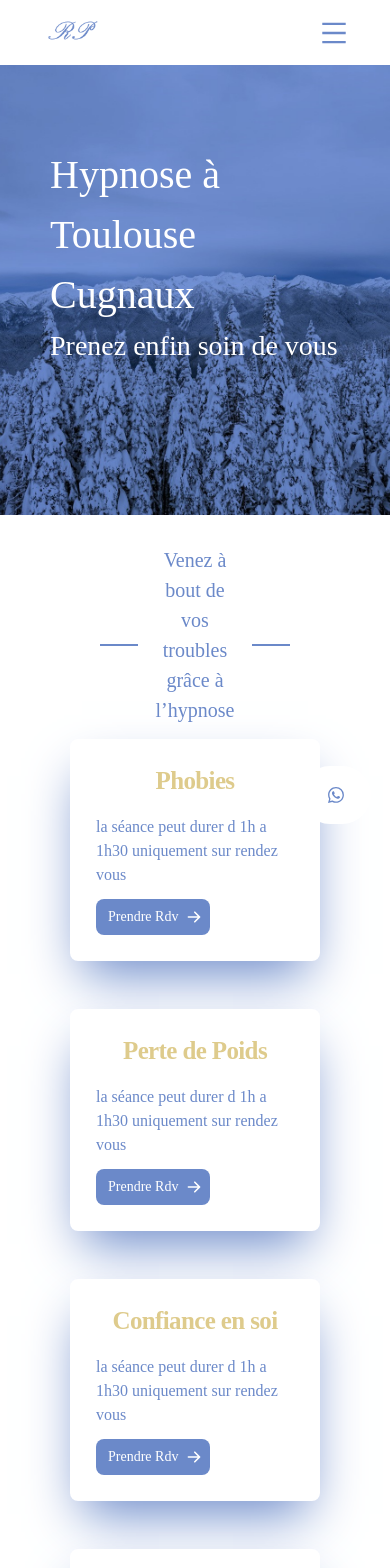
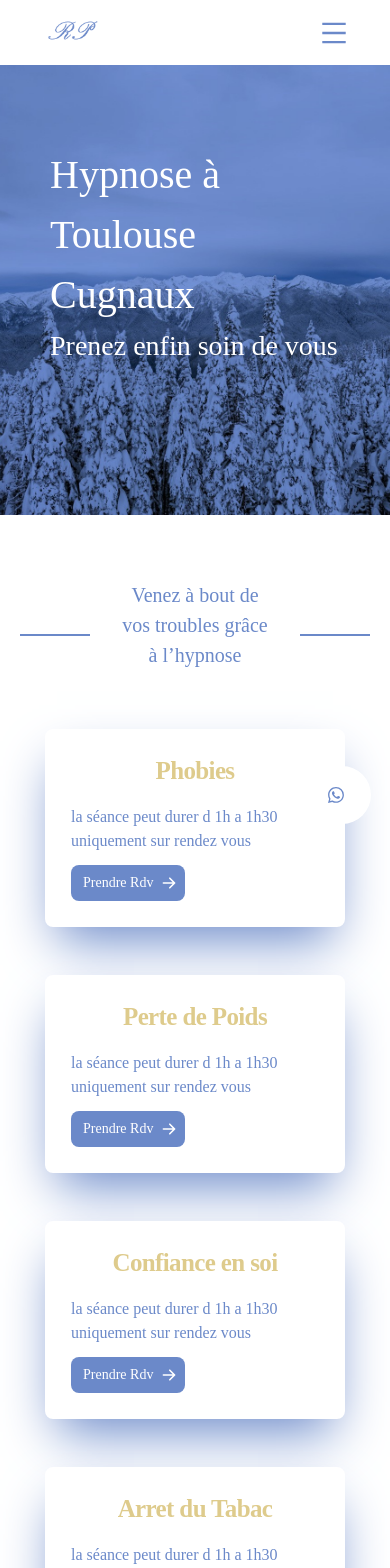
Before and after one commit to remiPra/site-hypnose-remi-2022, a Next.js app: page / in a window 390 px wide. Shown: the top 1568 px of the page. Built offline with nearby package versions, Linux system fonts and the light colour scheme; a web font is replaced by a local one.

Commit message:
responsive

```diff
--- a/component/ComponenthDeuxTraitBleu.js
+++ b/component/ComponenthDeuxTraitBleu.js
@@ -2,7 +2,7 @@ import React from 'react'
 
 function ComponentDeuxTraitBleu() {
     return (
-        <div  data-aos="fade-down" className="section1header" style={{ position: 'relative' }}>
+        <div  data-aos="fade-down" className="section1header mt-10 lg:mt-0" style={{ position: 'relative' }}>
             <div className="traitBleu"></div>
             <h2 className=' text-[20px] lg:text-[30px] w-[80%] md:w-[60%] '>Venez à bout de vos troubles grâce à l’hypnose</h2>
         </div>
--- a/component/Home/ContactComponent.js
+++ b/component/Home/ContactComponent.js
@@ -7,7 +7,7 @@ import ComponenthDeuxTraitBleu from '../../component/ComponenthDeuxTraitBleu'
 function ContactComponentCard() {
     const dispatch = useDispatch()
     return (
-        <section className="section1 mb-[70px]" >
+        <section className="section1 p-5 lg:px-[100px] lg:py-[70px] mb-[70px]" >
 
             <ComponenthDeuxTraitBleu />
 
--- a/component/Home/PresentationCabinet.js
+++ b/component/Home/PresentationCabinet.js
@@ -3,7 +3,7 @@ import ComponenthDeuxTraitBleu from '../ComponenthDeuxTraitBleu.js'
 
 function PresentationCabinet() {
     return (
-        <div className='section1'>
+        <div className='section1 p-5 lg:px-[100px] lg:py-[70px]'>
             <ComponenthDeuxTraitBleu />
             <div className='shadow-xl block md:flex mt-[50px]'>
                 <div data-aos="fade-right" className='hidden lg:block lg:w-4/6'>
--- a/component/PresentationMoi/PresentationMoi.js
+++ b/component/PresentationMoi/PresentationMoi.js
@@ -5,7 +5,7 @@ import ComponenthDeuxTraitBleu from '../ComponenthDeuxTraitBleu.js'
 function PresentationMoi() {
     const primary = "#6b89c9"
     const secondary = "#decb8c"
-    return (<div className='section1'>
+    return (<div className='section1 p-5 lg:px-[100px] lg:py-[70px]'>
         <ComponenthDeuxTraitBleu/>
         <div className='block  lg:flex mt-[50px] w-[100%]'>
             <div data-aos="fade-left" className='lg:w-2/6 lg:m-0'>
--- a/pages/index.js
+++ b/pages/index.js
@@ -10,6 +10,7 @@ import { useSelector } from 'react-redux'
 import { selectBasketCardSecret4, selectMenuBool } from '../featured/basketSlice'
 import PresentationMoi from '../component/PresentationMoi/PresentationMoi'
 import PresentationCabinet from '../component/Home/PresentationCabinet'
+import ComponentDeuxTraitBleu from '../component/ComponenthDeuxTraitBleu'
 
 export default function Home() {
 
@@ -23,17 +24,13 @@ export default function Home() {
   return (<>
     <Head>
       <title>cabinet hypnose Toulouse Cugnaux Tournefeuille </title>
-    <meta name="description" content="cabinet d'hypnose Toulouse Cugnaux Tourneufeuille hypnothérapeute "/>
+      <meta name="description" content="cabinet d'hypnose Toulouse Cugnaux Tourneufeuille hypnothérapeute " />
       <meta name="viewport" content="initial-scale=1.0, width=device-width" />
     </Head>
     <Header index="main" />
     <Parralax1 img={img1} />
-    <section className="section1">
-      <div className="section1header" style={{ position: 'relative' }}>
-        <div className="traitBleu"></div>
-
-        <h2 className='text-[20px] lg:text-[30px] w-[80%] md:w-[60%] '>Venez à bout de vos troubles grâce à l’hypnose</h2>
-      </div>
+    <section className="section1 p-5 lg:px-[100px] lg:py-[70px]">
+      <ComponentDeuxTraitBleu />
       <div className="mt-[30px] flex flex-wrap justify-center">
         {[
           {
@@ -72,7 +69,7 @@ export default function Home() {
             description: "la séance peut durer d 1h a 1h30 uniquement sur rendez vous",
 
           }
-        ].map((el,index) => (
+        ].map((el, index) => (
           <div key={index} className="m-6 p-6  min-w-[250px] w-[300px] bg-white rounded-lg border-[2px] border-[white] shadow-[#6b89c9] shadow-2xl  dark:bg-gray-800 dark:border-gray-700">
             <h3 className="text-[#decb8c] text-[25px]  text-center h-[50px] text-2xl font-bold tracking-tight dark:text-white">{el.title}</h3>
 
@@ -91,9 +88,9 @@ export default function Home() {
 
     </section>
     <Parralax1 img={img2} />
-    <PresentationMoi/>
+    <PresentationMoi />
     <Parralax1 img={img3} />
-    <PresentationCabinet/>
+    <PresentationCabinet />
     <Parralax1 img={img3} />
     <ContactComponentCard />
 
--- a/styles/globals.css
+++ b/styles/globals.css
@@ -291,7 +291,6 @@ background-color: var(--color-primary);
 
 .section1 {
  margin-bottom: 150px;
-  padding: 70px 100px;
 }
 
 .section1header {
```
Lines whose indentation alone changed are shown as unchanged.
